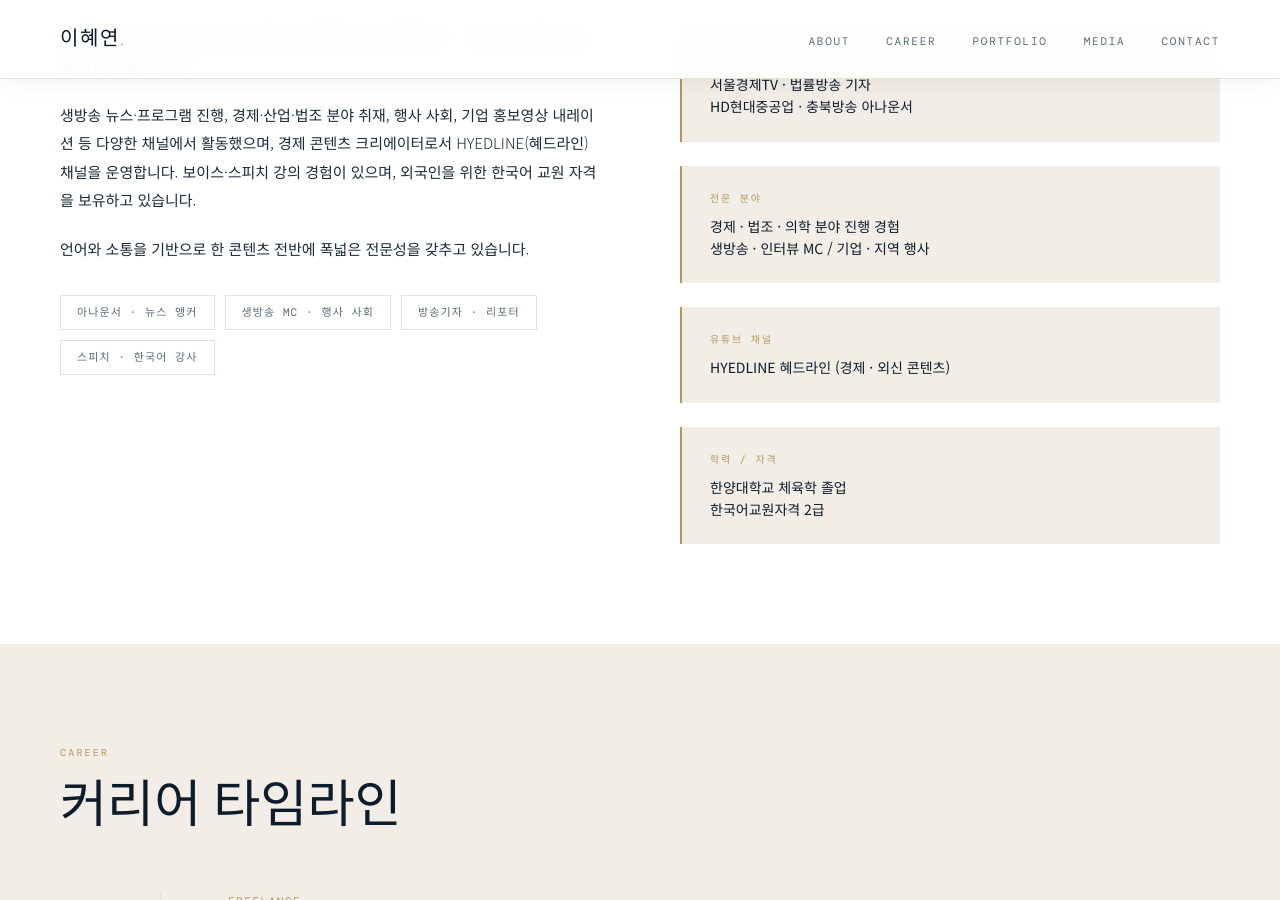
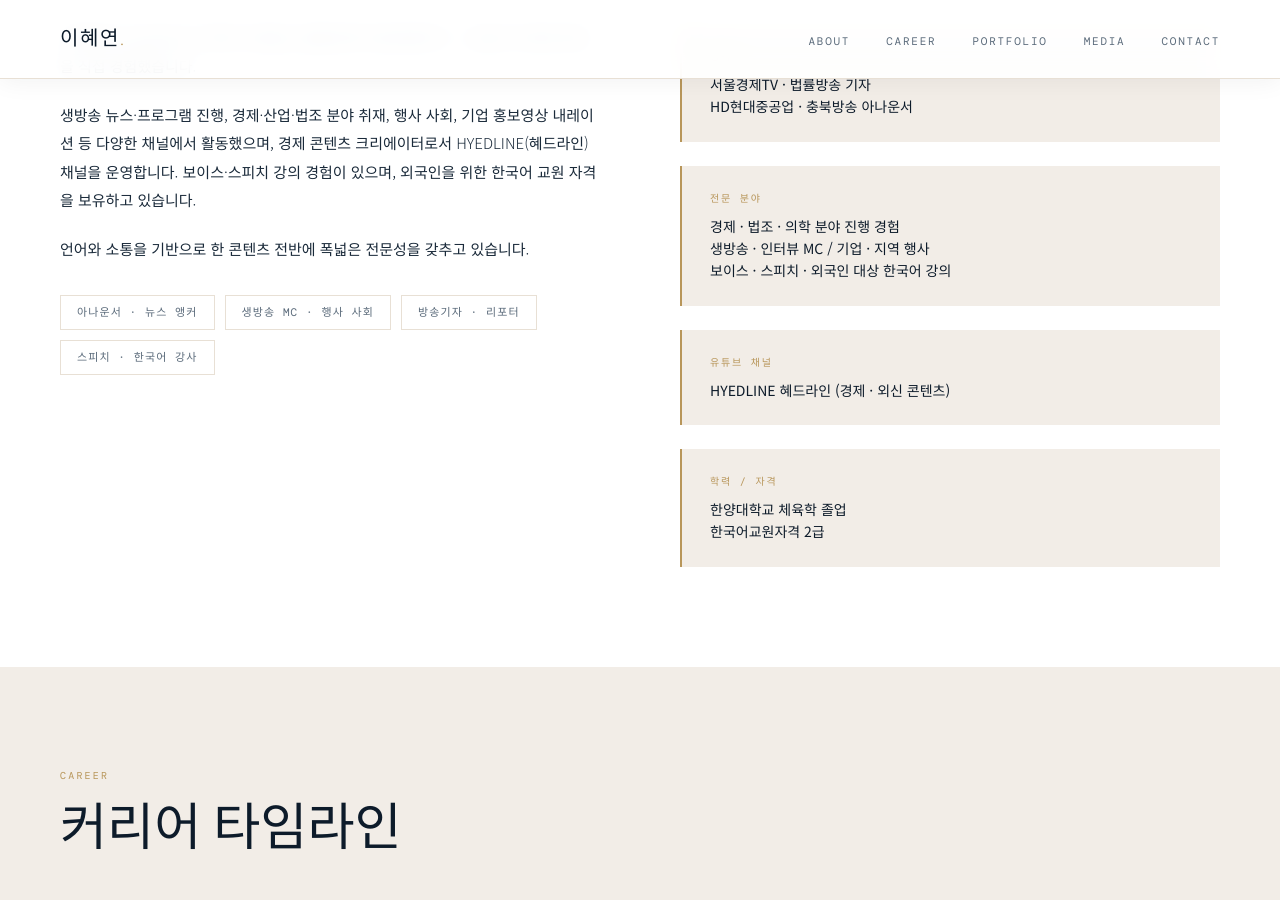
Before and after one commit to annhylee/annhylee.github.io, a Jekyll site: the page built from index.md, in a window 1280 px wide and 900 px high, scrolled down 1183 px. Built offline with Jekyll 4.4.1, drawn with Linux system fonts in a browser that asks for light colours; some web fonts are replaced.

Commit message:
Update profile.yml

```diff
--- a/_data/profile.yml
+++ b/_data/profile.yml
@@ -92,6 +92,7 @@ about:
       lines:
         - 경제 · 법조 · 의학 분야 진행 경험
         - 생방송 · 인터뷰 MC / 기업 · 지역 행사
+        - 보이스 · 스피치 · 외국인 대상 한국어 강의
     - label: 유튜브 채널
       lines:
         - HYEDLINE 혜드라인 (경제 · 외신 콘텐츠)
```
